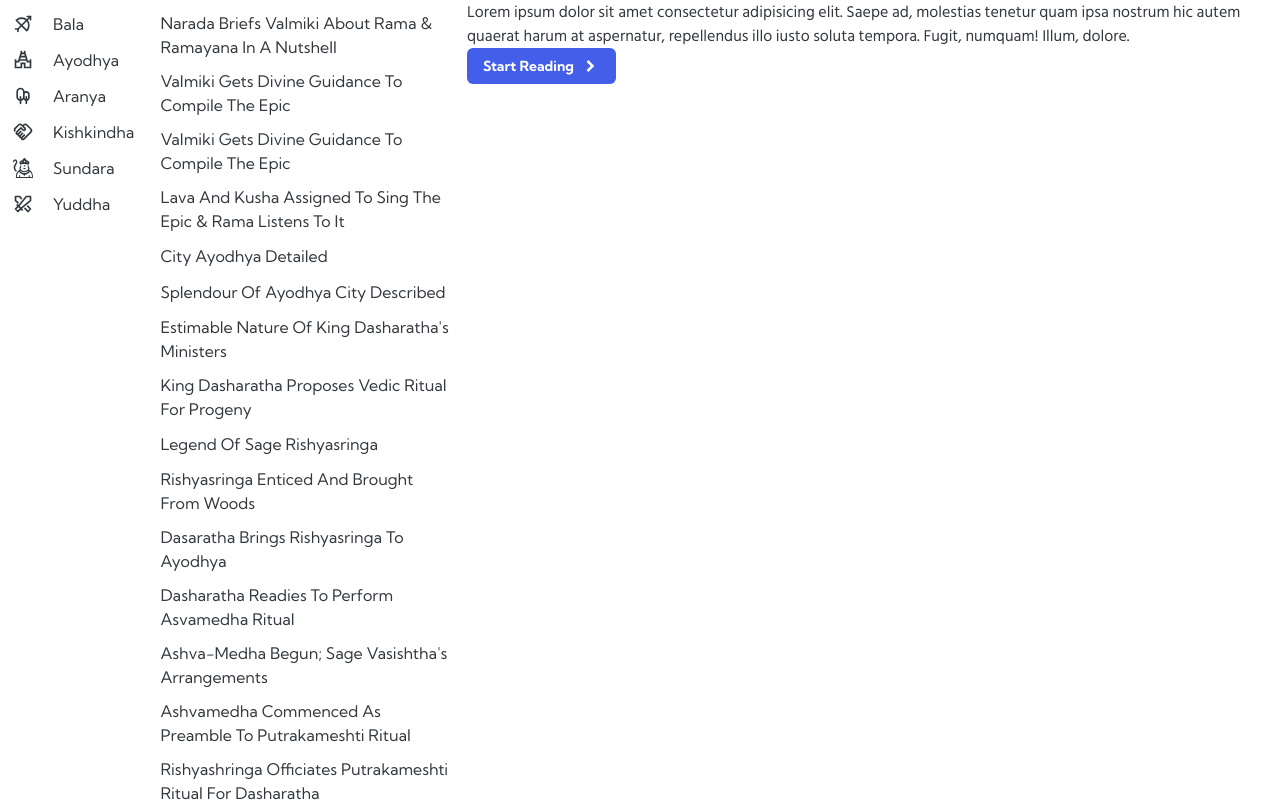
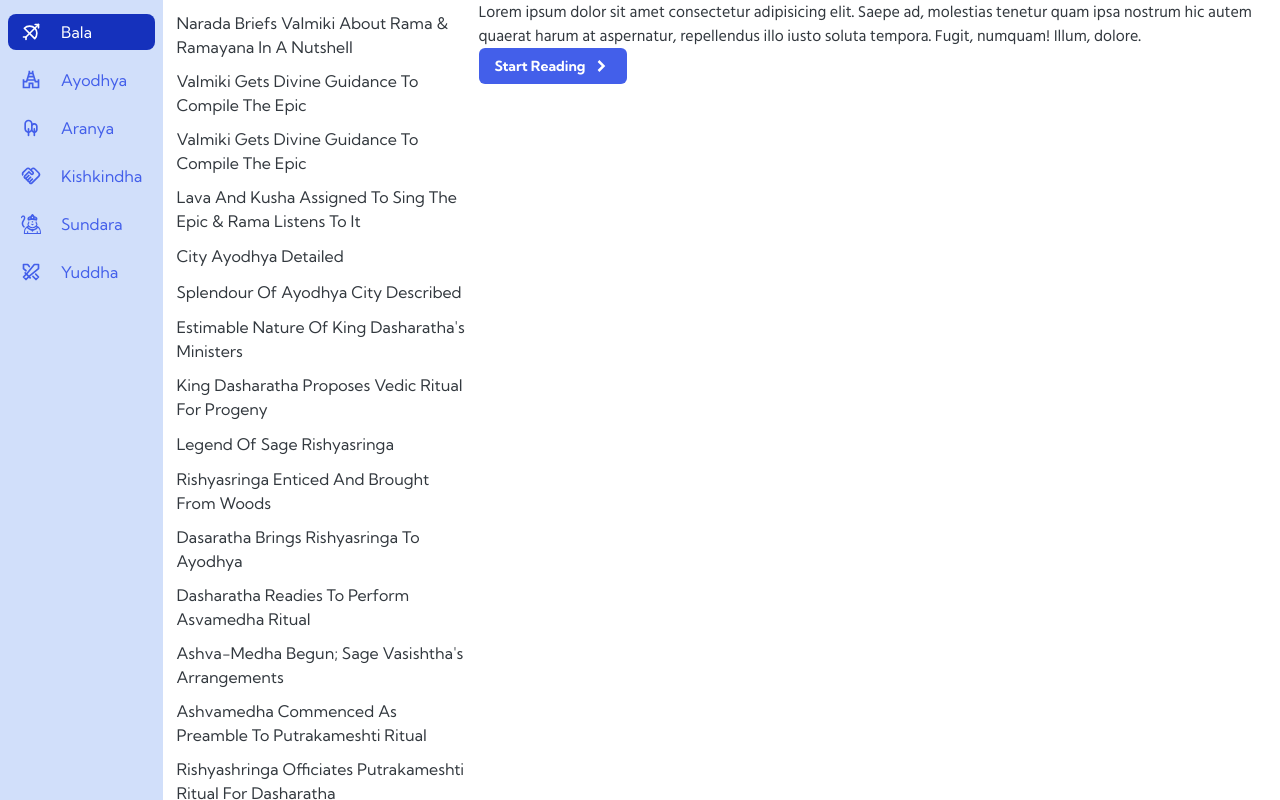
Before and after one commit to badalsaibo/read-ramayana, a Next.js app: page / in a window 1280 px wide. Built offline with nearby package versions, Linux system fonts and the light colour scheme.

Commit message:
feat: update joy ui

```diff
--- a/package.json
+++ b/package.json
@@ -11,7 +11,7 @@
   "dependencies": {
     "@emotion/react": "^11.10.6",
     "@emotion/styled": "^11.10.6",
-    "@mui/joy": "^5.0.0-alpha.69",
+    "@mui/joy": "^5.0.0-alpha.72",
     "@next/font": "^13.1.6",
     "@radix-ui/react-scroll-area": "^1.0.3",
     "@types/node": "18.13.0",
--- a/src/components/Sidebar/Sidebar.tsx
+++ b/src/components/Sidebar/Sidebar.tsx
@@ -1,6 +1,7 @@
 import { List, ListItem, Typography, Sheet, Button, ListItemButton, ListItemDecorator } from '@mui/joy';
 import Stack from '@mui/joy/Stack';
 import { KANDAS } from 'constant/kanda';
+import useKanda from 'hooks/provider/useKanda';
 import Hanuman from 'icons/Hanuman';
 import Link from 'next/link';
 
@@ -20,17 +21,36 @@ const IconsMap = {
 };
 
 const Sidebar = () => {
+  const { kanda: kandaRoot, setKanda } = useKanda();
   return (
-    <Stack>
-      <List>
+    <Sheet sx={{ p: 1 }} variant="soft" color="primary">
+      <List sx={{ '--ListItem-radius': '8px', '--List-gap': '12px' }}>
         {KANDAS.map(({ kanda, url }) => (
           <ListItem key={url}>
-            <ListItemButton component={Link} href={`/kanda/${url}`}>
-              <ListItemDecorator>{IconsMap[kanda]}</ListItemDecorator>
+            <ListItemButton
+              // component={Link}
+              // href={`/kanda/${url}`}
+              sx={
+                {
+                  // '&:not(.Joy-Selected)': {
+                  //   color: (theme) => theme.vars.palette.primary[200],
+                  // },
+                  // '&:hover': {
+                  //   color: (theme) => theme.vars.palette.primary[100],
+                  //   backgroundColor: (theme) => `rgba(${theme.vars.palette.primary.mainChannel} / 0.15)`,
+                  // },
+                }
+              }
+              selected={kanda === kandaRoot}
+              variant={kanda === kandaRoot ? 'solid' : 'plain'}
+              onClick={() => setKanda(kanda)}
+              color="primary"
+            >
+              <ListItemDecorator sx={{ color: 'inherit' }}>{IconsMap[kanda]}</ListItemDecorator>
               <Typography
                 textTransform="capitalize"
                 fontWeight={400}
-                sx={{ fontFamily: 'var(--joy-fontFamily-display)' }}
+                sx={{ fontFamily: 'var(--joy-fontFamily-display)', color: 'inherit' }}
               >
                 {kanda}
               </Typography>
@@ -38,7 +58,7 @@ const Sidebar = () => {
           </ListItem>
         ))}
       </List>
-    </Stack>
+    </Sheet>
   );
 };
 
```
Also changed, not shown: 1 other file (tests, documents, lock files or other folders).
